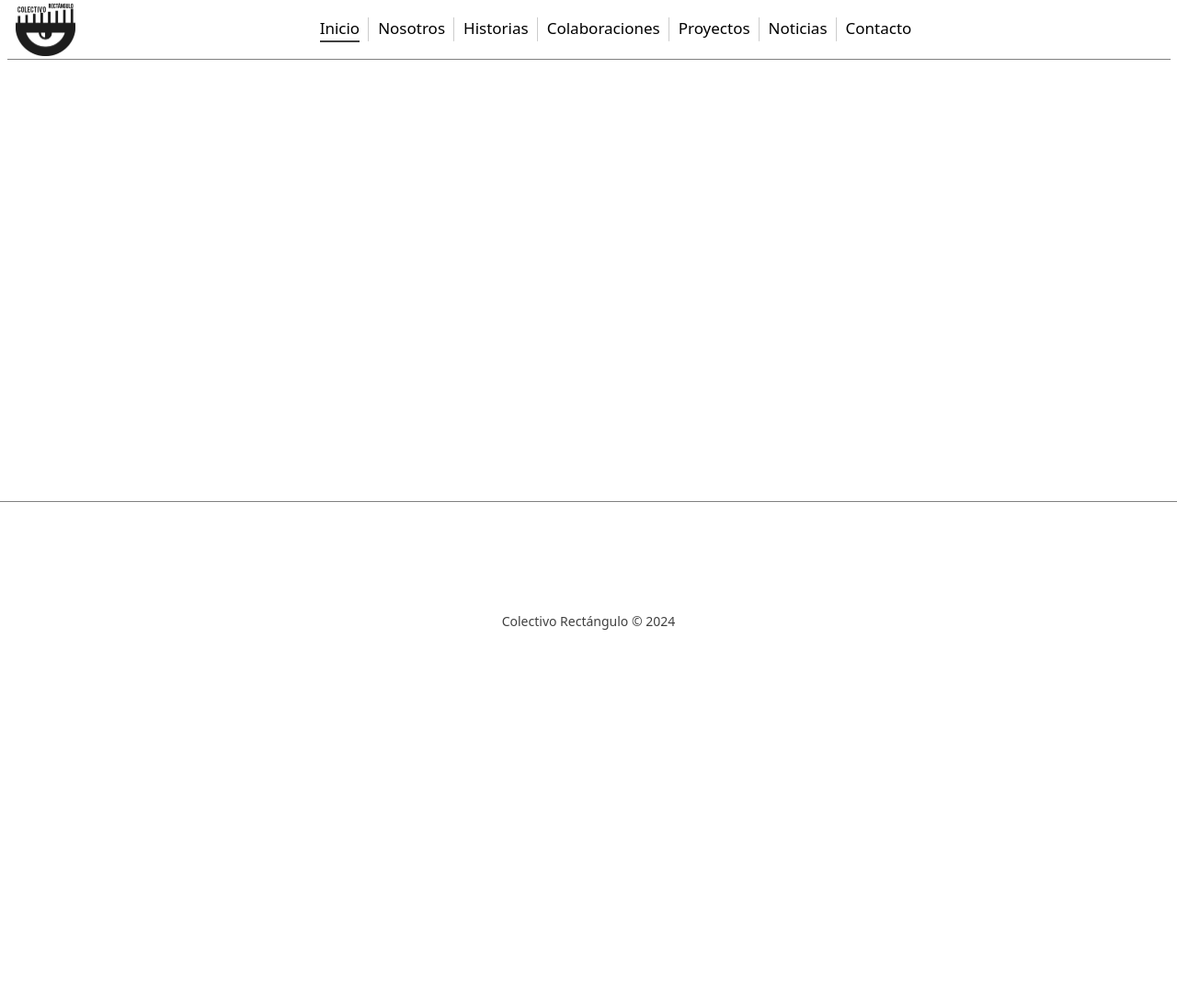
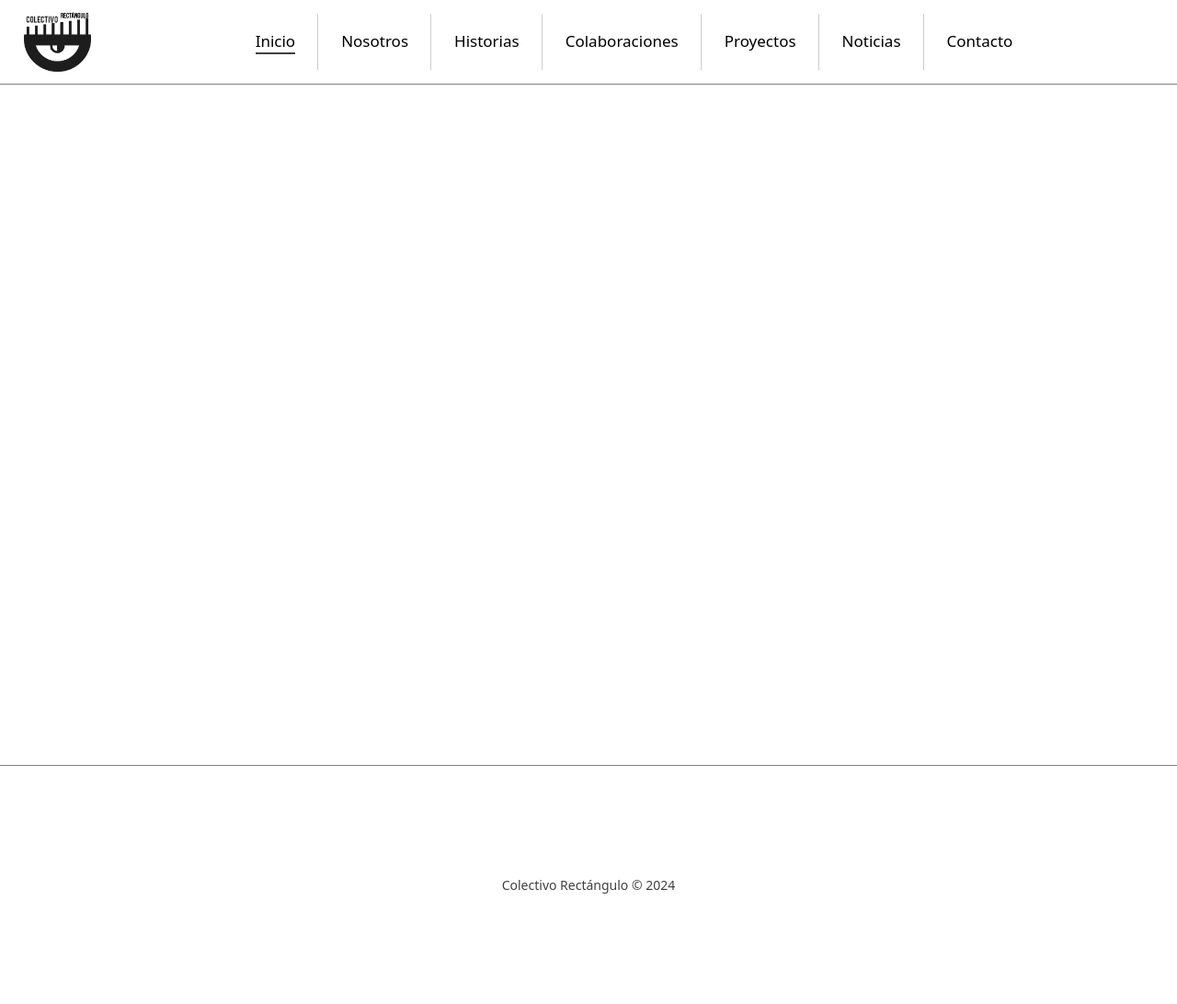
Before and after one commit to ssalgadoi/ColectivoRectangulo, a Django app: page / in a window 1280 px wide. Shown: the whole page at 92% size. Before the commit the page ends 685 px from the top, so only its background shows below. Run offline with Django 4.2, Linux system fonts and the light colour scheme; data that the repository does not hold is empty; some libraries are stand-ins or nearby versions.

Commit message:
Se mejora el css de inicio y footer

```diff
--- a/core/static/core/css/style.css
+++ b/core/static/core/css/style.css
@@ -20,10 +20,10 @@ p {
     font-size: 2rem;
 }
 .contenedor {
-    /* max-width: 1000px;   */
+    max-width: 100%;
     margin: 60px auto 100px auto;
     padding: 0 15;
-    margin-bottom: 10%;
+    margin-bottom: 20px;
 }
 
 h1, h2, h3 {
@@ -60,7 +60,7 @@ h4 {
 .custom-navbar {
     background-color: rgb(255, 255, 255) ;
     border-bottom: 1px solid gray;
-    height: 65px;
+    height: 92px;
 
 
 }
@@ -80,13 +80,13 @@ h4 {
 /* Estilos para el logo */
 .logo {
     line-height: 70px;
-    padding: 0 2px;
+    padding: 0 18px;
     text-decoration: none;
 }
 
 
 .image {
-    width: 65px;
+    width: 73px;
     height: auto;
 
 }
@@ -119,7 +119,8 @@ h4 {
 .nav-menu-link {
     color: black !important;
     font-size: 17px !important; /* Ajustar el tamaño de la fuente según sea necesario */
-    padding: 10px 15px; /* Ajustar el relleno según sea necesario */
+    padding: 30px 20px !important; /* Ajustar el relleno según sea necesario */
+    font-weight: 200 !important;
 }
 .nav-item {
     margin-right: 10px;
@@ -136,8 +137,8 @@ h4 {
     transition: all 300ms;
 }
 .dropdown-menu {
-    width: 125px; /* Ancho del menú desplegable */
-    height: 90px;
+    width: 165px; /* Ancho del menú desplegable */
+    height: 190px;
     overflow-y: auto;
 
 }
@@ -260,12 +261,12 @@ h4 {
 /* Footer */
 
 .footer {
-    height: 132px;
+    /* height: 132px; */
     display: flex;
     justify-content: center;
     align-items: flex-end;
-    /* min-height: 100vh; */
-    margin-top: 20px;
+    min-height: 30vh;
+    margin-bottom: 20px;
 }
 .contenedor__footer {
     position: absolute;
@@ -941,12 +942,46 @@ form .action input {
 
 
 /* Estilos para la barra negra */
+/* Asegúrate de que el main ocupe todo el espacio restante */
+.contenedor-inicio {
+    margin-top: 0px; /* Debe coincidir con la altura del header */
+    height: calc(100vh - 60px); /* Resta la altura del header del total de la ventana */
+    width: 100%;
+    padding: 0;
+    overflow: hidden;
+}
+
+/* Ajusta el carrusel para que ocupe todo el espacio disponible */
+#carouselExampleAutoplaying {
+    width: 100%;
+    height: 100%;
+    overflow: hidden;
+    margin: 0;
+    display: block;
+}
+
+.carousel-inner {
+    height: 100%;
+}
+
+.carousel-item {
+    height: 100%;
+}
+
+.carousel-item img {
+    width: 100%;
+    height: 100%;
+    object-fit: cover; /* Hace que la imagen se ajuste al tamaño del contenedor sin deformarse */
+    object-position: center; /* Centra la imagen */
+}
+
+/* Estilos para la barra negra */
 .black-bar {
     background-color: black;
     padding: 10px; /* Ajusta el relleno según sea necesario */
     position: absolute;
     bottom: 0;
-    left: 10%; /* Centra horizontalmente */
+    left: 50%; /* Centra horizontalmente */
     transform: translateX(-50%); /* Centra horizontalmente */
     border-radius: 5px;
 }
@@ -970,31 +1005,6 @@ form .action input {
 .black-bar .btn:hover {
     background-color: #606060; /* Cambia el color de fondo del botón al pasar el ratón sobre él */
 }
-
-#carouselExampleAutoplaying {
-    width: 70%; /* Puedes ajustar el ancho según tus necesidades */
-    height: 400px; /* Ajusta la altura según tus necesidades */
-    overflow: hidden;
-    margin: 0 auto; /* Centra horizontalmente el carrusel */
-    display: block;
-}
-
-  /* Asegúrate de que las imágenes tengan el mismo tamaño y estén centradas */
-.carousel-inner {
-    height: 100%;
-}
-
-.carousel-item {
-    height: 100%;
-}
-
-.carousel-item img {
-    width: 100%;
-    height: 100%;
-    object-fit: cover; /* Hace que la imagen se ajuste al tamaño del contenedor sin deformarse */
-    object-position: center; /* Centra la imagen */
-}
-
 
 
 /* Noticias */
--- a/core/templates/core/base.html
+++ b/core/templates/core/base.html
@@ -26,7 +26,7 @@
 </head>
 <body>
 
-  <header class="container-fluid">
+  <header class="">
     <nav class="navbar navbar-expand-lg custom-navbar">
         <div class="container-fluid">
             <!-- Logo y Título -->
--- a/core/templates/core/home.html
+++ b/core/templates/core/home.html
@@ -5,7 +5,7 @@
 {% block title %}Inicio{% endblock %}
 
 {% block content %}
-<main class="contenedor">
+<main class="contenedor-inicio ">
   <!-- {% comment %} <h1>Inicio</h1> {% endcomment %} -->
   <div id="carouselExampleAutoplaying" class="carousel slide" data-bs-ride="carousel">
     <div class="carousel-inner">
```
